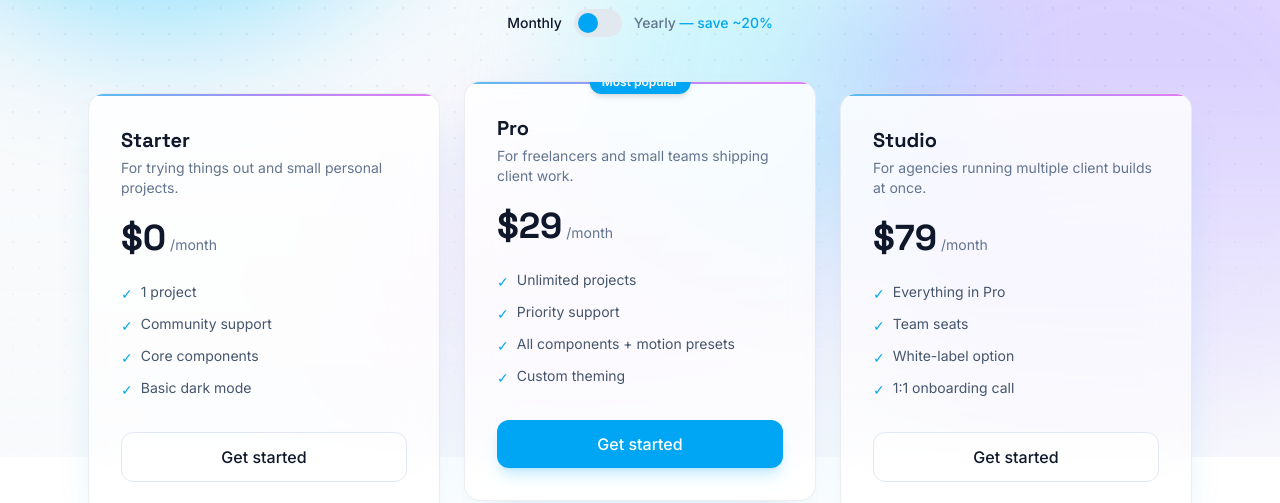
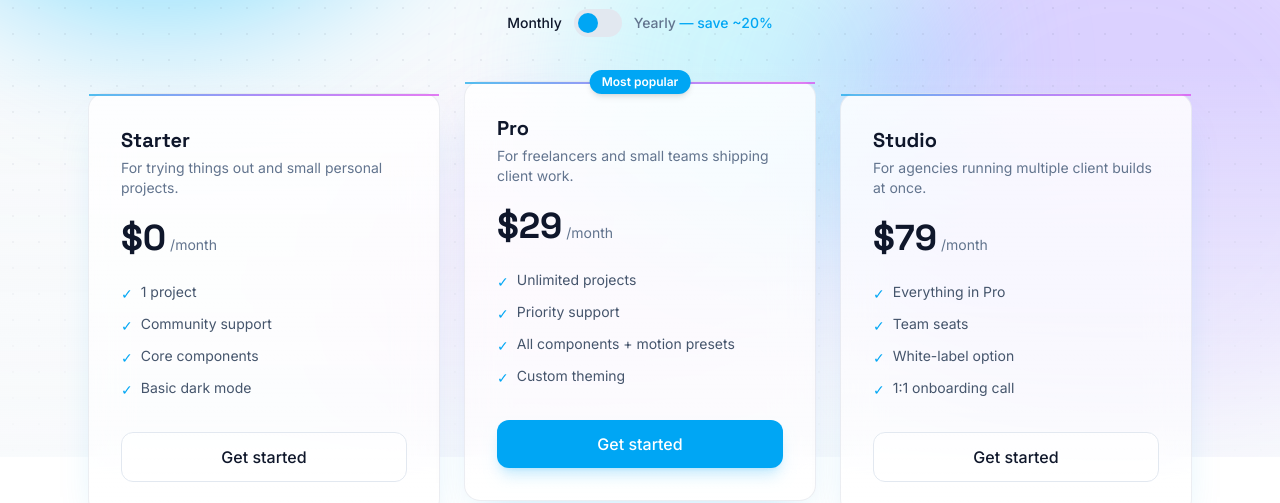
Before and after one commit to JayKaushik15/React, a React (Vite) app in the folder Day1/: page /pricing in a window 1280 px wide. Shown: the part 343-846 px from the top of the page. Built offline with nearby package versions, Linux system fonts and the light colour scheme.

Commit message:
fixed pricing

```diff
--- a/Day1/src/pages/Pricing.jsx
+++ b/Day1/src/pages/Pricing.jsx
@@ -97,12 +97,16 @@ const Pricing = () => {
               whileInView={{ opacity: 1, y: 0 }}
               viewport={{ once: true, amount: 0.3 }}
               transition={{ duration: 0.5, delay: i * 0.1 }}
-              className={`card-premium p-8 relative ${
-                plan.highlighted ? "md:-translate-y-3 ring-2 ring-sky-400/60" : ""
+              /* 👇 !overflow-visible add kiya gaya hai taaki badge cut na ho */
+              className={`card-premium !overflow-visible p-8 relative ${
+                plan.highlighted
+                  ? "md:-translate-y-3 ring-2 ring-sky-400/60"
+                  : ""
               }`}
             >
               {plan.highlighted && (
-                <span className="absolute -top-3 left-1/2 -translate-x-1/2 text-xs font-semibold px-3 py-1 rounded-full bg-sky-500 text-white shadow-md">
+                /* 👇 z-10 aur whitespace-nowrap add kiya gaya hai */
+                <span className="absolute -top-3 left-1/2 -translate-x-1/2 z-10 whitespace-nowrap text-xs font-semibold px-3 py-1 rounded-full bg-sky-500 text-white shadow-md">
                   Most popular
                 </span>
               )}
```
